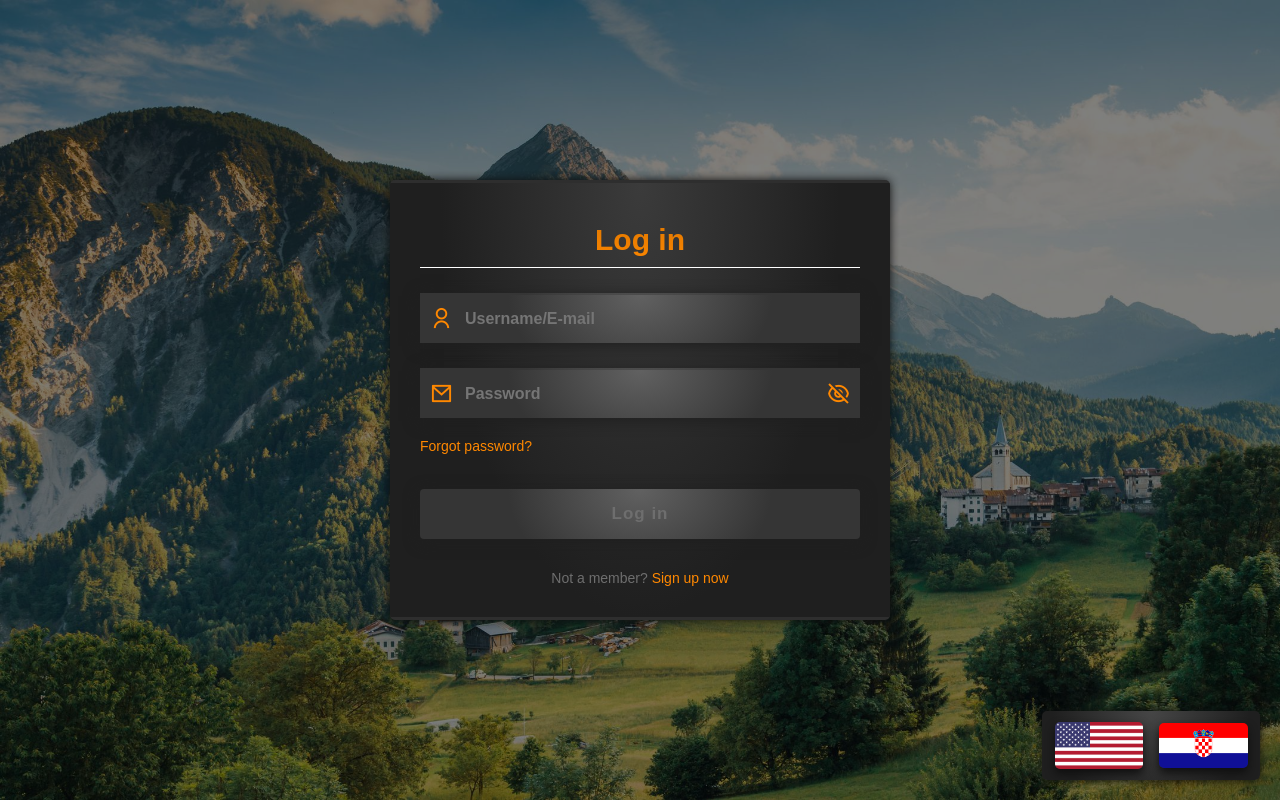
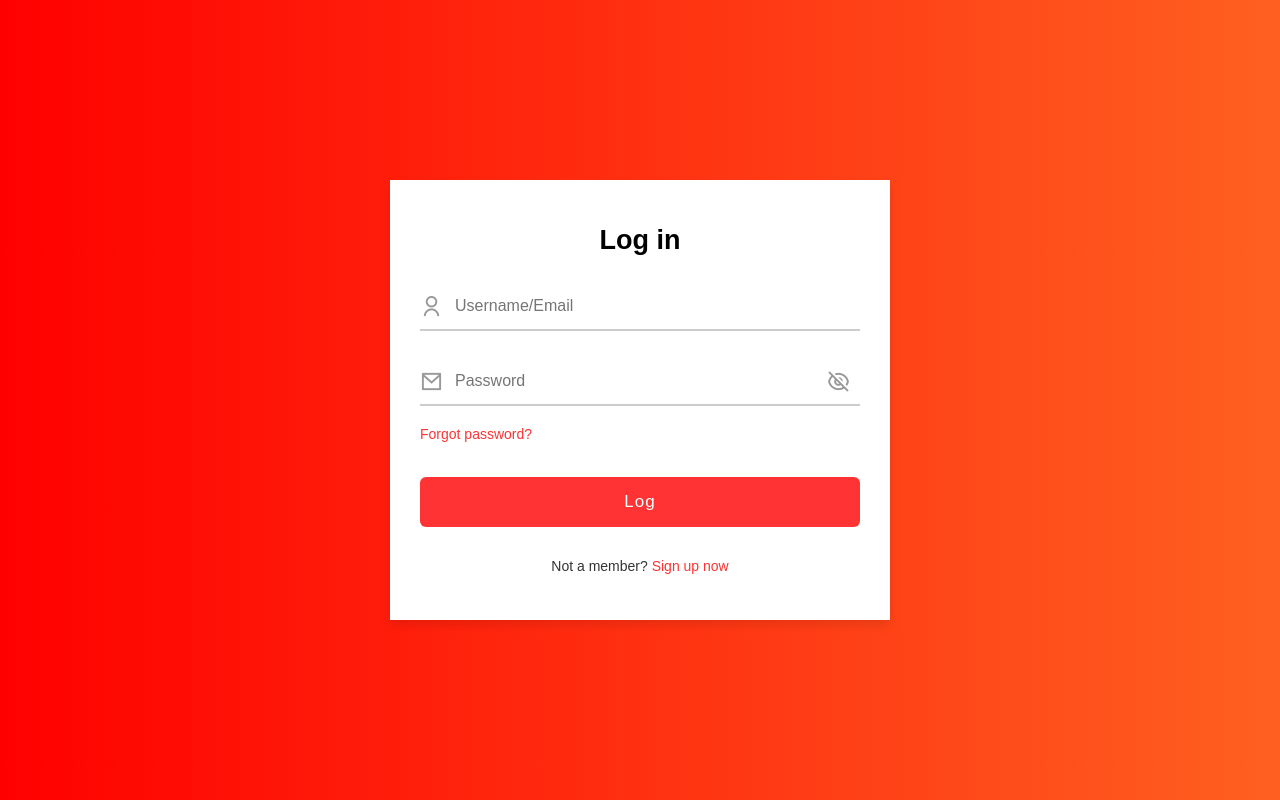
Before and after one commit to S0m3randomguy/projekt, a Django app: page /login/ in a window 1280 px wide. Run offline with Django 4.2, Linux system fonts and the light colour scheme.

Commit message:
Revert "Added shadows"
This reverts commit ae56869c15cd02500f223ec7dffb59ec8e53e2c5.

```diff
--- a/assets/languages/en-US/main.json
+++ b/assets/languages/en-US/main.json
@@ -2,7 +2,7 @@
     "login":
     {
         "login_title"           : "Log in",
-        "username_placeholder"  : "Username/E-mail",
+        "username_placeholder"  : "Username/Email",
         "password_placeholder"  : "Password",
         "forgot_password"       : "Forgot password?",
         "not_a_member"          : "Not a member?",
@@ -14,7 +14,7 @@
         "register_title"            : "Register",
         "full_name_placeholder"     : "Full name",
         "username_placeholder"      : "Username",
-        "email_placeholder"         : "E-mail",
+        "email_placeholder"         : "Email",
         "password_placeholder"      : "Password",
         "confirmation_placeholder"  : "Confirm password",
         "terms_and_conditions"      : "I accept all terms and conditions",
--- a/assets/static/css/login/styles.css
+++ b/assets/static/css/login/styles.css
@@ -1,3 +1,4 @@
+
 *{
     margin: 0;
     padding: 0;
@@ -9,31 +10,16 @@ body{
     display: flex;
     align-items: center;
     justify-content: center;
+    background-color: red;
+    background-image: linear-gradient(to right, red , #ff6021);
 }
 
-#bg {
-    background-repeat: no-repeat;
-    background-position: top;
-    background-size: 100% 100%;
-    background-attachment: fixed;
-}
-
-.dim {
-    position: absolute;
-    background-color: #000;
-    width: 100%;
-    height: 100%;
-    opacity: 50%;
-}
-
-/* forms */
 .container{
     position: relative;
     max-width: 500px;
     width: 100%;
-    border-radius: 5px;
-    background: #2e2e2e;
-    box-shadow: 0 0px 10px #0f0f0f;
+    background: #fff;
+    box-shadow: 0 5px 10px rgba(0, 0, 0, 0.1);
     font-family: "Arial";
     overflow: hidden;
     margin: 0 20px;
@@ -47,13 +33,11 @@ body{
     transition: height 0.2s ease;
 }
 
+
 .container .form{
     width: 50%;
     padding: 30px;
-    background: radial-gradient(
-        40% 100% at 50% top,
-        #3b3b3b, #1f1f1f
-        );
+    background-color: #fff;
     transition: margin-left 0.18s ease;
 }
 
@@ -76,24 +60,15 @@ body{
     height: 680px;
 }
 
-/* title */
 .container .form .title{
-    color: #ff8800;
-    background: -webkit-linear-gradient(#db7500, #ff8800);
-    -webkit-background-clip: text;
-    -webkit-text-fill-color: transparent;
     position: relative;
     display: flex;
     align-items: center;
     justify-content: center;
-    font-size: 30px;
-    padding: 10px;
-    font-weight: 900;
-    border-bottom: 1px solid;
-    border-color: #fff;
+    font-size: 27px;
+    font-weight: 600;
 }
 
-/* input fields */
 .form .input-field{
     position: relative;
     height: 50px;
@@ -105,17 +80,11 @@ body{
     position: absolute;
     height: 100%;
     width: 100%;
-    color: #e6e6e6;
-    background: radial-gradient(
-        30% 200% at 50% top,
-        #616161, #353535
-        );
-    box-shadow: 0 3px 15px #1f1f1f;
-    padding: 0 45px;
+    padding: 0 35px;
     border: none;
     outline: none;
     font-size: 16px;
-    font-weight: 600;
+    border-bottom: 2px solid #ccc;
     border-top: 2px solid transparent;
     transition: all 0.2s ease;
 }
@@ -128,29 +97,24 @@ body{
     position: absolute;
     top: 50%;
     transform: translateY(-50%);
-    padding: 10px;
-    color: #ff8800;
+    color: #999;
     font-size: 23px;
     transition: all 0.2s ease;
 }
 
 .input-field input:is(:focus, :valid) ~ i{
-    color: #ff8800;
+    color: #ff3333;
 }
 
-/* icons */
 .input-field i.icon{
     left: 0;
 }
-
-/* show hide password */
 .input-field i.showHidePw{
     right: 0;
     cursor: pointer;
     padding: 10px;
 }
 
-/* checkbox */
 .form .checkbox-text{
     display: flex;
     align-items: center;
@@ -165,96 +129,43 @@ body{
 
 .checkbox-content input{
     margin: 0 8px -2px 4px;
-    accent-color: #ff8800;
+    accent-color: #ff3333;
 }
 
-/* not a member */
 .form .text{
-    color: #6e6e6e;
+    color: #333;
     font-size: 14px;
 }
 
-/* forgot password and sign up now text */
 .form a.text{
-    color: #ff8800;
+    color: #ff3333;
     text-decoration: none;
 }
 .form a:hover{
     text-decoration: underline;
 }
 
-/* log/sign in button */
 .form .button{
     margin-top: 35px;
 }
 
 .form .button input{
     border: none;
-    color: #6e6e6e;
+    color: #fff;
     font-size: 17px;
-    font-weight: 600;
+    font-weight: 500;
     letter-spacing: 1px;
-    border-radius: 4px;
-    background-color: #494949;
+    border-radius: 6px;
+    background-color: #ff3333;
     cursor: pointer;
-    transition: background .3s;
+    transition: all 0.3s ease;
 }
 
 .button input:hover{
-    color: #e6e6e6;
-    background: radial-gradient(
-        30% 200% at 50% top,
-        #ff8800, #ff8800);
+    background-color: #ff0a0a;
 }
 
 .form .login-signup{
     margin-top: 30px;
     text-align: center;
 }
-
-/* change language section */
-.languages {
-    position: absolute;
-    background: radial-gradient(
-        45% 150% at 50% top,
-        #464646, #1f1f1f
-        );
-    margin: 20px;
-    padding: 0.2rem;
-    width: 17%;
-    right: 0px;
-    bottom: 0px;
-    display: flex;
-    align-items: center;
-    justify-content: center;
-    border-radius: 5px;
-    box-shadow: 0 0px 10px #0f0f0f;
-}
-
-#american {
-    margin: 8px;
-    width: 42%;
-    height: 42%;
-    box-shadow: 0 5px 10px #0f0f0f;
-    border-radius: 5px;
-    cursor: pointer;
-    transition: transform .1s;
-}
-
-#american:hover {
-    transform: scale(1.05);
-}
-
-#croatian {
-    margin: 8px;
-    width: 42%;
-    height: 42%;
-    box-shadow: 0 5px 10px #0f0f0f;
-    border-radius: 5px;
-    cursor: pointer;
-    transition: transform .1s;
-}
-
-#croatian:hover {
-    transform: scale(1.05);
-}
--- a/templates/login/main.html
+++ b/templates/login/main.html
@@ -14,8 +14,8 @@
     <title>Log in</title>
 </head>
 
-<body id="bg" style="background-image: url('{% static 'images/mountains.jpg' %}');">
-    <div class="dim"></div>
+<body>
+
     <div class="container">
         <div class="forms">
             <div class="form login">
@@ -38,7 +38,7 @@
                     </div>
 
                     <div class="input-field button">
-                        <input type="submit" value="{{ language.login.login_title }}">
+                        <input type="submit" value={{ language.login.login_title }}>
                     </div>
                 </form>
 
@@ -96,10 +96,6 @@
             </div>
         </div>
     </div>
-    <div class="languages">
-        <img src="{% static 'images/us-flag.png' %}" id="american">
-        <img src="{% static 'images/croatian-flag.png' %}" id="croatian">
-    </div>
     <script src="{% static 'js/login/script.js' %}"></script>
 </body>
 </html>
```
Also changed, not shown: assets/static/images/croatian-flag.png (deleted), assets/static/images/mountains.jpg (deleted), assets/static/images/us-flag.png (deleted).
